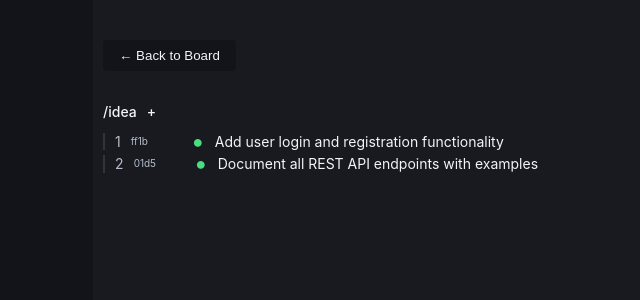
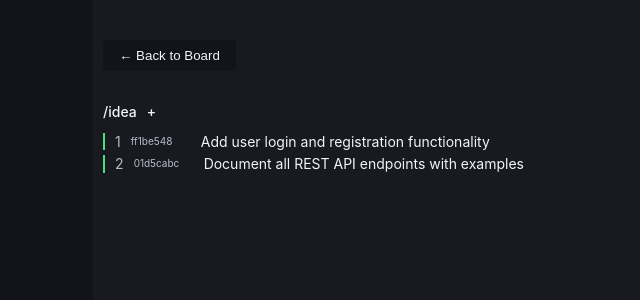
Before and after one commit to rpaillan/text4you, a React (Vite) app: page / in a window 1280 px wide. Both pictures are taken after a click on the element "idea". Shown: the top 300 px of the page, without its empty margins (17-657 px from the left). Built offline with nearby package versions, Linux system fonts and the light colour scheme.

Commit message:
showing state on task border

```diff
--- a/src/components/Task.scss
+++ b/src/components/Task.scss
@@ -35,21 +35,13 @@
   }
 
   &.state-prog {
-    .task-header {
-      .task-state-icon {
-        color: var(--color-success) !important;
-      }
-    }
+    border-color: var(--color-success);
   }
   &.state-done {
     opacity: 0.35;
   }
   &.state-blck {
-    .task-header {
-      .task-state-icon {
-        color: var(--color-danger) !important;
-      }
-    }
+    border-color: var(--color-danger);
   }
 
   .task-header {
--- a/src/components/Task.tsx
+++ b/src/components/Task.tsx
@@ -244,10 +244,8 @@ export const TaskView: React.FC<CardProps> = ({
       >
         <div className='task-header'>
           {index + 1}
-          <div className='task-id'>{task.id.slice(0, 4)}</div>
-          <div className='task-options'>
-            <span className='task-state-icon'>•</span>
-          </div>
+          <div className='task-id'>{task.id.slice(0, 8)}</div>
+          <div className='task-options'></div>
         </div>
         <div className='task-content'>
           <div
```
